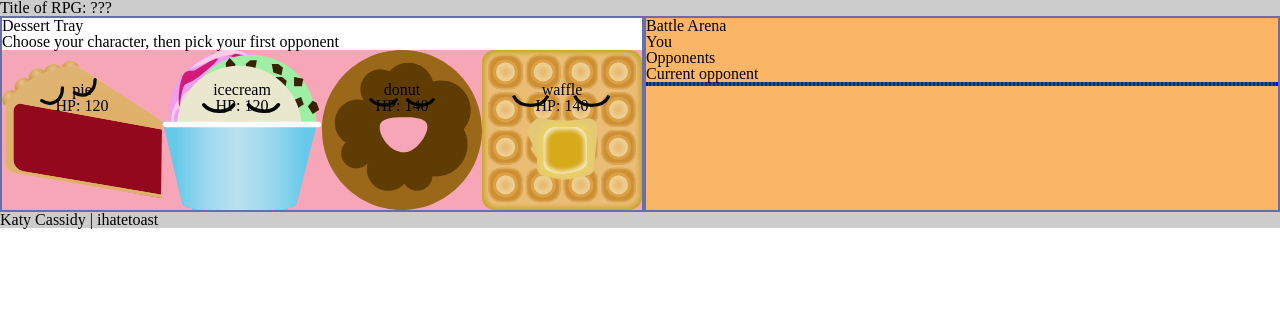
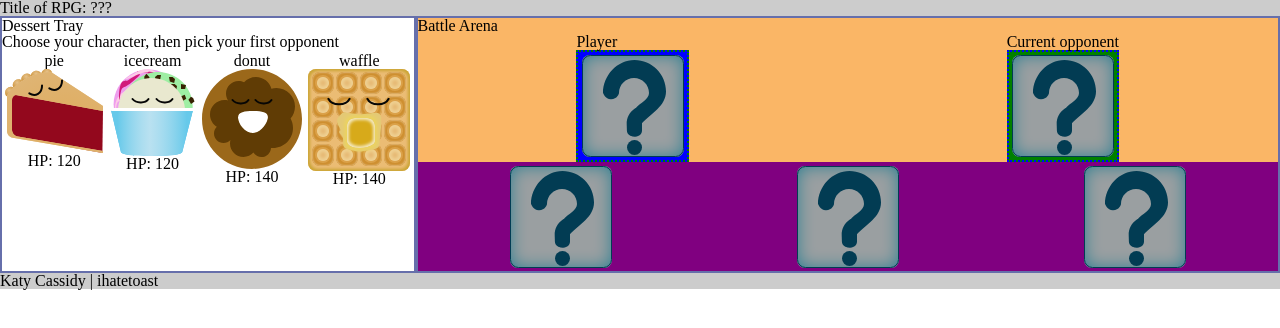
Before and after one commit to ihatetoast/week-4-game-b, a plain HTML site: page index.html in a window 1280 px wide. Drawn offline with nearby package versions, Linux system fonts and the light colour scheme; a web font is replaced by a local one.

Commit message:
mini-restart. chars load. chosenplayer works

```diff
--- a/assets/css/style.scss
+++ b/assets/css/style.scss
@@ -23,16 +23,13 @@ section{
 	display:flex;
 	flex-direction: column;
 }
-.character {
+.deck{
 	display:flex;
-	flex-direction: column;
-	text-align: center;
-	width: 10em;
-	height: 10em;
-	padding: 2em;
-	background-size: 100%;
-	background-repeat: no-repeat;
-	background-position: center;
+	justify-content: space-around;
+}
+#chosenPlayer {
+	border: 2px dotted green;
+	background-color: blue;
 }
 #onDeck {
 	border: 2px dotted blue;
@@ -40,10 +37,11 @@ section{
 }
 #opponentsUpNext {
 	display:flex;
+	flex-wrap: wrap;
+	justify-content: space-around;
 	background-color: purple;
 }
 #charBank {
-	background-color:  #f6a6b6;
 	display: flex;
 	flex-wrap: wrap;
   justify-content: space-around;
@@ -56,12 +54,7 @@ section{
   display: flex;
   flex-direction: column;
   text-align: center;
-  width: 10em;
-  height: 10em;
-  padding: 2em;
-  background-size: 100%;
-  background-repeat: no-repeat;
-  background-position: center;
+  padding: 0.2em;
 }
 #charBank, #battleArena {
 	@media screen and (min-width: 920px){
@@ -70,26 +63,26 @@ section{
 }
 
 
-.pie-rest {
-  background-image: url(../images/pie-rest.svg); }
+// .pie-rest {
+//   background-image: url(../images/pie-rest.svg); }
 
-.icecream-rest {
-  background-image: url(../images/icecream-rest.svg); }
+// .icecream-rest {
+//   background-image: url(../images/icecream-rest.svg); }
 
-.donut-rest {
-  background-image: url(../images/donut-rest.svg); }
+// .donut-rest {
+//   background-image: url(../images/donut-rest.svg); }
 
-.waffle-rest {
-  background-image: url(../images/waffle-rest.svg); }
+// .waffle-rest {
+//   background-image: url(../images/waffle-rest.svg); }
 
-.pie-player {
-  background-image: url(../images/pie-player.svg); }
+// .pie-player {
+//   background-image: url(../images/pie-player.svg); }
 
-.icecream-player {
-  background-image: url(../images/icecream-player.svg); }
+// .icecream-player {
+//   background-image: url(../images/icecream-player.svg); }
 
-.donut-player {
-  background-image: url(../images/donut-player.svg); }
+// .donut-player {
+//   background-image: url(../images/donut-player.svg); }
 
-.waffle-player {
-  background-image: url(../images/waffle-player.svg); }
+// .waffle-player {
+//   background-image: url(../images/waffle-player.svg); }
--- a/assets/javascript/game.js
+++ b/assets/javascript/game.js
@@ -1,4 +1,5 @@
 // this is giving me the irits!
+// IRITS!
 
 $(document).ready(function(){
  console.log("dun did load");
@@ -7,7 +8,7 @@ let characterNames = ["pie", "icecream", "donut", "waffle"];
 let player;
 let playerId;
 let opponents;
-let opponentArr;
+let opponentArr =[];
 
 const gameCharsObj = {
   'pie': {
@@ -47,19 +48,23 @@ const gameCharsObj = {
       imageUrlOpponent: "./assets/images/waffle-opponent.svg"
   }
 }
-function gameSetup(){
+function loadCharBank(){
+
   $.each(gameCharsObj, (key, value) =>{
     //load available div and add class avail
+
     $('#charBank').append(`
       <div id="${value.name}" class="characters characterFrame ${value.name}-rest" data-name=${value.name}>
         <h3>${value.name}</h3>
+        <img src="./assets/images/${value.name}-rest.svg">
         <p>HP: <span id="${value.name}-hp">${value.hp}</span></p>
       </div>
       `);
   });
 }
 
-gameSetup();
+loadCharBank();
+
 $('.characters').on("click", function(e){
   console.log("char frame booped");
   if(isPlayerChosen){
@@ -67,7 +72,8 @@ $('.characters').on("click", function(e){
   }else{
     player = $(this);
     playerId =$(this).attr('id');
-    player.appendTo("#chosenPlayer").removeClass(`${playerId}-rest`).addClass(`${playerId}-player`);
+    $("#chosenPlayer").html(player);
+    player.removeClass(`${playerId}-rest`).addClass(`${playerId}-player`);
 
     $('.characters').not(this).addClass("opponents");
     let playerIdx = characterNames.indexOf(playerId);
@@ -95,12 +101,12 @@ function initializeGame(){
 }
 
 // TO DO:
-// 	create characters to choose from XX
-// 	determine their points. XX(is there a logic to this?)
-// 	make obj or arrays for these.XX
-// 	Each character in the game has 3 attributes: Health Points, Attack Power and Counter Attack Power.
-// 		The Health Points, Attack Power and Counter Attack Power of each character must differ.
-// 	THERE IS NO HEALING OR RECOVERY. SUCKS TO BE THEM.
+//  create characters to choose from XX
+//  determine their points. XX(is there a logic to this?)
+//  make obj or arrays for these.XX
+//  Each character in the game has 3 attributes: Health Points, Attack Power and Counter Attack Power.
+//    The Health Points, Attack Power and Counter Attack Power of each character must differ.
+//  THERE IS NO HEALING OR RECOVERY. SUCKS TO BE THEM.
 
 //on load, players need to be in their holding area.
 
@@ -111,41 +117,41 @@ function initializeGame(){
 //hold that player in a variable.
 //if this variable is assigned,
 
-// 			will always be the fighter for the game
-// 		it is no longer an option (ie it leaves the array or bank or whatever)
+//      will always be the fighter for the game
+//    it is no longer an option (ie it leaves the array or bank or whatever)
 
 
-// 2) 	the remaining characters become enemies move to an enemy spot
-// 		The player chooses an opponent by clicking on an enemy's picture.
-// 		Once the player selects an opponent, that enemy is moved to a defender area.
+// 2)   the remaining characters become enemies move to an enemy spot
+//    The player chooses an opponent by clicking on an enemy's picture.
+//    Once the player selects an opponent, that enemy is moved to a defender area.
 
 // 3) once an enemy is chosen, the attack button appears
 
 
 // PLAYING THE GAME:
 // 1) ATTACK BUTTON:
-// 		player attacks. enemy loses health points
-// 		enemy counter attacks. player loses health points
-// 		POINTS DISPLAYED AT BOTTOM OF PICTURES.
-// 			Each time the player attacks, their character's Attack Power increases by its base Attack Power.
-// 		◦	For example, if the base Attack Power is 6, each attack will increase the Attack Power by 6 (12, 18, 24, 30 and so on).
-// 		•	The enemy character only has Counter Attack Power.
+//    player attacks. enemy loses health points
+//    enemy counter attacks. player loses health points
+//    POINTS DISPLAYED AT BOTTOM OF PICTURES.
+//      Each time the player attacks, their character's Attack Power increases by its base Attack Power.
+//    ◦ For example, if the base Attack Power is 6, each attack will increase the Attack Power by 6 (12, 18, 24, 30 and so on).
+//    • The enemy character only has Counter Attack Power.
 
-// 	◦	Unlike the player's Attack Points, Counter Attack Power never changes.
+//  ◦ Unlike the player's Attack Points, Counter Attack Power never changes.
 
 // 2) BATTLES:
-// 		player keeps hitting the attack button until ...
-// 			defender's HP is reduced to zero or below,
-// 			remove the enemy from the defender area.
-// 			The player character can now choose a new opponent.
+//    player keeps hitting the attack button until ...
+//      defender's HP is reduced to zero or below,
+//      remove the enemy from the defender area.
+//      The player character can now choose a new opponent.
 // 3) CONDITONS:
-// 		WIN: The player wins the game by defeating all enemy characters.
-// 		LOSE: The player loses the game the game if their character's HP falls to zero or below.
+//    WIN: The player wins the game by defeating all enemy characters.
+//    LOSE: The player loses the game the game if their character's HP falls to zero or below.
 
 
 // KEEP IN MIND:
 
-// 	•	Your players should be able to win and lose the game no matter what character they choose. The challenge should come from picking the right enemies, not choosing the strongest player.
+//  • Your players should be able to win and lose the game no matter what character they choose. The challenge should come from picking the right enemies, not choosing the strongest player.
 
 
 
--- a/index.html
+++ b/index.html
@@ -18,26 +18,46 @@
 			<section id="battleArena">
 				<h1>Battle Arena</h1>
 				<div class="deck">
+
 					<div class="chosenPlayer">
-						<h2>You</h2>
+						<h2>Player</h2>
 						<div id="chosenPlayer">
 						<!-- where the chosen player will go to once chosen from possibles -->
+							<div class="characterFrame filler">
+								<img src="./assets/images/question.svg">
+							</div>
 						</div>
 					</div> <!-- end class chosenPlayer -->
-					<div class="enemies">
-						<h2>Opponents</h2>
-						<div class="onDeck">
-							<h2>Current opponent</h2>
-							<div id="onDeck">
-							<!-- where the chosen enemy will go to once chosen from possibles -->
+
+					<div class="onDeck">
+						<h2>Current opponent</h2>
+						<div id="onDeck">
+						<!-- where the chosen enemy will go to once chosen from possibles -->
+							<div class="characterFrame filler">
+								<img src="./assets/images/question.svg">
 							</div>
-						</div>
+						</div> <!-- end id=ondeck -->
+					</div><!-- end class=ondeck -->
+				</div> <!-- end deck -->
 
 						<div id="opponentsUpNext">
 						<!-- will fill with opponents dynamically -->
+						<!-- replacing these fillers -->
+						<div class="characterFrame filler">
+							<img src="./assets/images/question.svg">
+						</div>
+
+						<div class="characterFrame filler">
+							<img src="./assets/images/question.svg">
+						</div>
+
+						<div class="characterFrame filler">
+							<img src="./assets/images/question.svg">
+						</div>
+
 						</div>
 					</div> <!-- end enemies -->
-				</div><!-- end deck -->
+
 			</section><!-- end battleArena -->
 
 			<!-- CHARACTER BANK:
@@ -47,8 +67,8 @@
 				<div>
 					<p>Choose your character, then pick your first opponent</p>
 				</div>
-				<div >
-					<ul id="charBank">
+				<div id="charBank">
+					<!-- <ul id="charBank">  -->
 						<!-- <li>
 							<div id="pie" class="characters characterFrame" data-hp = "100" data-baseAttack = "10" data-ctrAttack = "16">
 								<p class="charName">Pie</p>
@@ -77,7 +97,7 @@
 								<p>Health points: <span class="hp">120</span></p>
 							</div>
 						</li> -->
-					</ul>
+					<!-- </ul> -->
 				</div>
 			</section>
 		</main>
```
Also changed, not shown: assets/css/style.css, assets/images/Polygon.svg (deleted), assets/images/question.svg (added), 1 other file.
